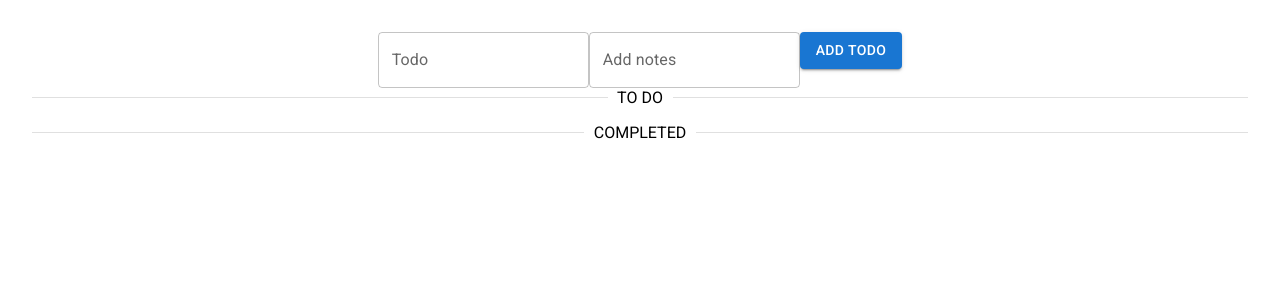
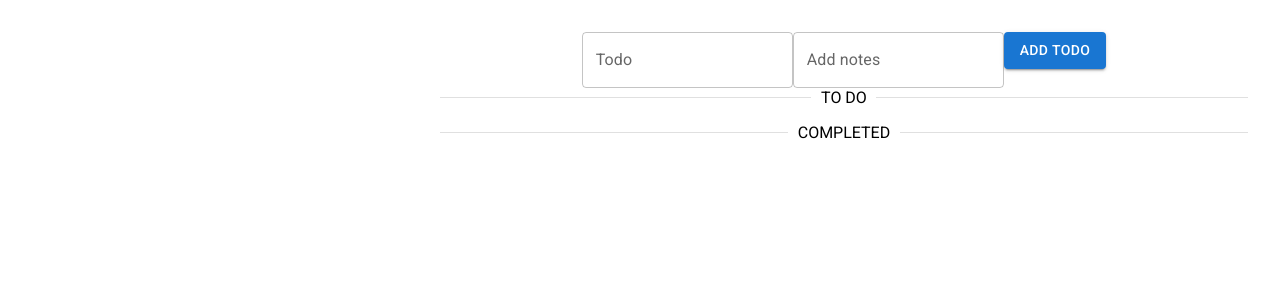
Before and after one commit to BUsuper/todo-project, a React (Vite) app: page / in a window 1280 px wide. Shown: the top 300 px of the page. Built offline with nearby package versions, Linux system fonts and the light colour scheme.

Commit message:
Add Grid2 to App, convert TodoBlock and CalendarBlock into Grid items, and include breakpoints for responsive design

```diff
--- a/src/app/App.jsx
+++ b/src/app/App.jsx
@@ -1,14 +1,14 @@
-
+import { Grid2 } from '@mui/material';
 import { CalendarBlock, TodoBlock } from '../components/';
 import './App.css'
 
 function App() {
 
   return (
-    <>
+    <Grid2 container spacing={1}>
       <CalendarBlock />
       <TodoBlock />
-    </>
+    </Grid2>
   )
 }
 
--- a/src/components/CalendarBlock/CalendarBlock.jsx
+++ b/src/components/CalendarBlock/CalendarBlock.jsx
@@ -1,9 +1,9 @@
-import { Box } from '@mui/material';
+import { Grid2 } from '@mui/material';
 
 export function CalendarBlock() {
     return (
-        <Box>
+        <Grid2 size={{xs: 12, sm: 4}}>
 
-        </Box>
+        </Grid2>
     );
 }
--- a/src/components/TodoBlock/TodoBlock.jsx
+++ b/src/components/TodoBlock/TodoBlock.jsx
@@ -1,12 +1,12 @@
-import { Box } from '@mui/material';
+import { Grid2 } from '@mui/material';
 import { TodoForm, TodosList } from '../../components';
 
 export function TodoBlock() {
     return (
-        <Box>
+        <Grid2 size={{xs: 12, sm: 8}}>
             <TodoForm/>
             <TodosList/>
             <TodosList completed={true}/>
-        </Box>
+        </Grid2>
     );
 }
```
